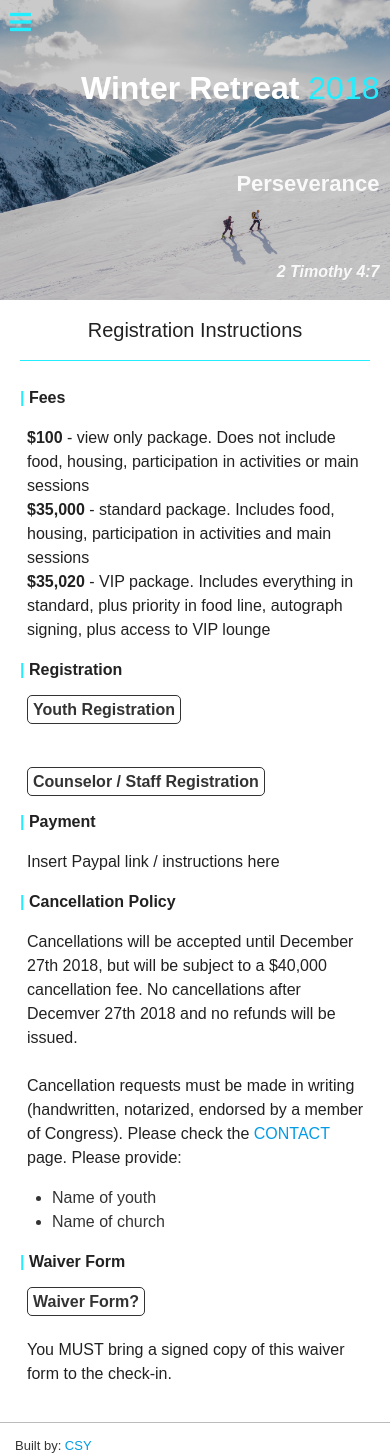
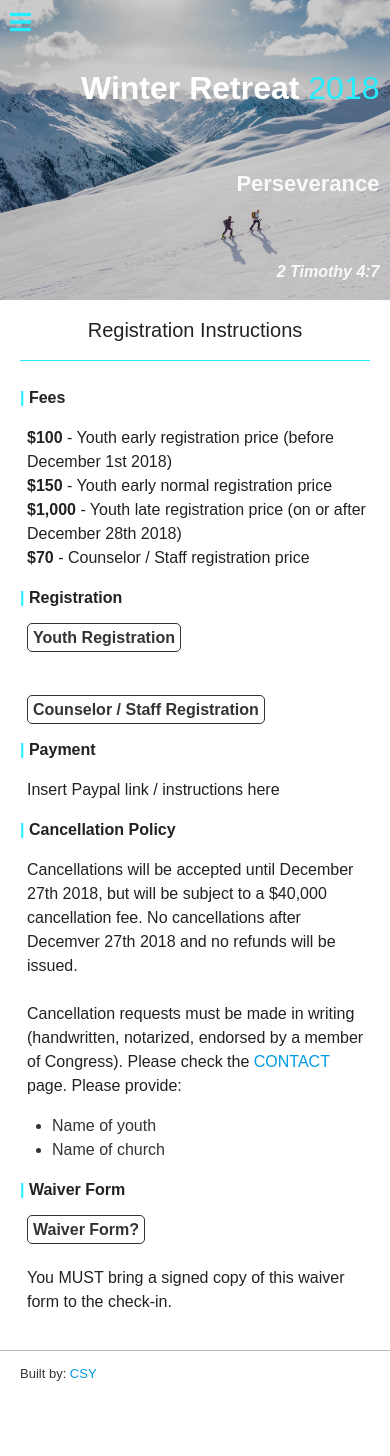
Before and after one commit to yangcs907/winterretreat2018, a React (Create React App) app: page /Register in a window 390 px wide. After the commit the page ends 1384 px from the top, so only its background shows below. Built offline with nearby package versions, Linux system fonts and the light colour scheme.

Commit message:
updates to some styling

```diff
--- a/src/About.js
+++ b/src/About.js
@@ -16,7 +16,7 @@ class About extends Component {
         </p>
         <p><span id="break">|&nbsp;</span><span>Theme&nbsp;:</span>&nbsp;"Perseverance"</p>
         <p id="textBody">
-          <span style={{fontStyle:"italic"}}>I have fought the good fight, I have finished the race, I have kept the faith. - 2 Timothy 4:7</span>
+          <span style={{fontStyle:"italic"}}>"I have fought the good fight, I have finished the race, I have kept the faith." -&nbsp;2&nbsp;Timothy 4:7</span>
           <br></br>
           This is the awesome theme for Winter Retreat 2018. It is awesome because it is from the Bible and the Bible is really cool and awesome. This
           verse embodies perseverance in our walk with Jesus.
--- a/src/Contact.js
+++ b/src/Contact.js
@@ -4,12 +4,12 @@ import "./index.css";
 class Contact extends Component {
   render() {
     return (
-      <div className="contentDiv">
+      <div className="contentDiv" style={{marginBottom:"100px"}}>
         <p id="contentTitle">Contact Us</p>
         <p>Have a question? Please fill out the form below to contact us, or send an email directly to one of the addresses below</p>
-        <p><span style={{fontWeight:"bold"}}>Chris Yang</span>&nbsp;&nbsp;<span style={{fontStyle:"italic",fontWeight:"normal",fontSize:"14px"}}>Supreme Leader</span> - <a href="">yangcs907@gmail.com</a></p>
-        <p><span style={{fontWeight:"bold"}}>Chris Yang</span>&nbsp;&nbsp;<span style={{fontStyle:"italic",fontWeight:"normal",fontSize:"14px"}}>Supreme Leader</span> - <a href="">yangcs907@gmail.com</a></p>
-        <p><span style={{fontWeight:"bold"}}>Chris Yang</span>&nbsp;&nbsp;<span style={{fontStyle:"italic",fontWeight:"normal",fontSize:"14px"}}>Supreme Leader</span> - <a href="">yangcs907@gmail.com</a></p>
+        <p><span style={{fontWeight:"bold"}}>Chris Yang</span>&nbsp;&nbsp;<span style={{fontStyle:"italic",fontWeight:"normal",fontSize:"14px"}}>Supreme Leader</span> -&nbsp;<a href="">yangcs907@gmail.com</a></p>
+        <p><span style={{fontWeight:"bold"}}>Chris Yang</span>&nbsp;&nbsp;<span style={{fontStyle:"italic",fontWeight:"normal",fontSize:"14px"}}>Supreme Leader</span> -&nbsp;<a href="">yangcs907@gmail.com</a></p>
+        <p><span style={{fontWeight:"bold"}}>Chris Yang</span>&nbsp;&nbsp;<span style={{fontStyle:"italic",fontWeight:"normal",fontSize:"14px"}}>Supreme Leader</span> -&nbsp;<a href="">yangcs907@gmail.com</a></p>
         <br></br><br></br>
         Form will go here
     </div>
--- a/src/Register.js
+++ b/src/Register.js
@@ -9,11 +9,13 @@ class Register extends Component {
         <p id="contentTitle">Registration Instructions</p>
           <p><span id="break">|&nbsp;</span><span>Fees</span></p>
           <p id="textBody">
-            <span style={{fontWeight:"bold"}}>$100</span> - view only package. Does not include food, housing, participation in activities or main sessions
+            <span style={{fontWeight:"bold"}}>$100</span> - Youth early registration price (before December 1st 2018)
               <br></br>
-            <span style={{fontWeight:"bold"}}>$35,000</span> - standard package. Includes food, housing, participation in activities and main sessions
+            <span style={{fontWeight:"bold"}}>$150</span> - Youth early normal registration price
               <br></br>
-            <span style={{fontWeight:"bold"}}>$35,020</span> - VIP package. Includes everything in standard, plus priority in food line, autograph signing, plus access to VIP lounge
+            <span style={{fontWeight:"bold"}}>$1,000</span> - Youth late registration price (on or after December 28th 2018)
+              <br></br>
+            <span style={{fontWeight:"bold"}}>$70</span> - Counselor / Staff registration price
           </p>
           <p><span id="break">|&nbsp;</span><span>Registration</span></p>
           <p id="textBody">
--- a/src/Shirt.js
+++ b/src/Shirt.js
@@ -26,7 +26,10 @@ class Shirt extends Component {
               </ul>
           </div>
           <div className="col s12 m6" id="shirtImage">
-            <p style={{fontSize:"14px"}}>*Designs must be RASTER images. If you do not know what that is, please use the popular search engine Google*</p>
+            <p style={{fontSize:"14px"}}>*Designs must be RASTER images. If you do not know what that is, please use the popular search engine Google*
+              <br></br>
+              Please email your image to Job Wong (<a href="mailto:job.wong81@gmail.com">job.wong81@gmail.com</a>)
+            </p>
             <img src={face} style={{height:"300px"}}/>
           </div>
         </div>
--- a/src/index.css
+++ b/src/index.css
@@ -295,6 +295,12 @@ li {
     padding: 0px;
     height: 320px;
   }
+  .footer {
+    padding-left: 20px;
+  }
+  .footer p {
+    margin-bottom: 12px;
+  }
 
 }
 @media screen and (max-width: 360px) {
```
